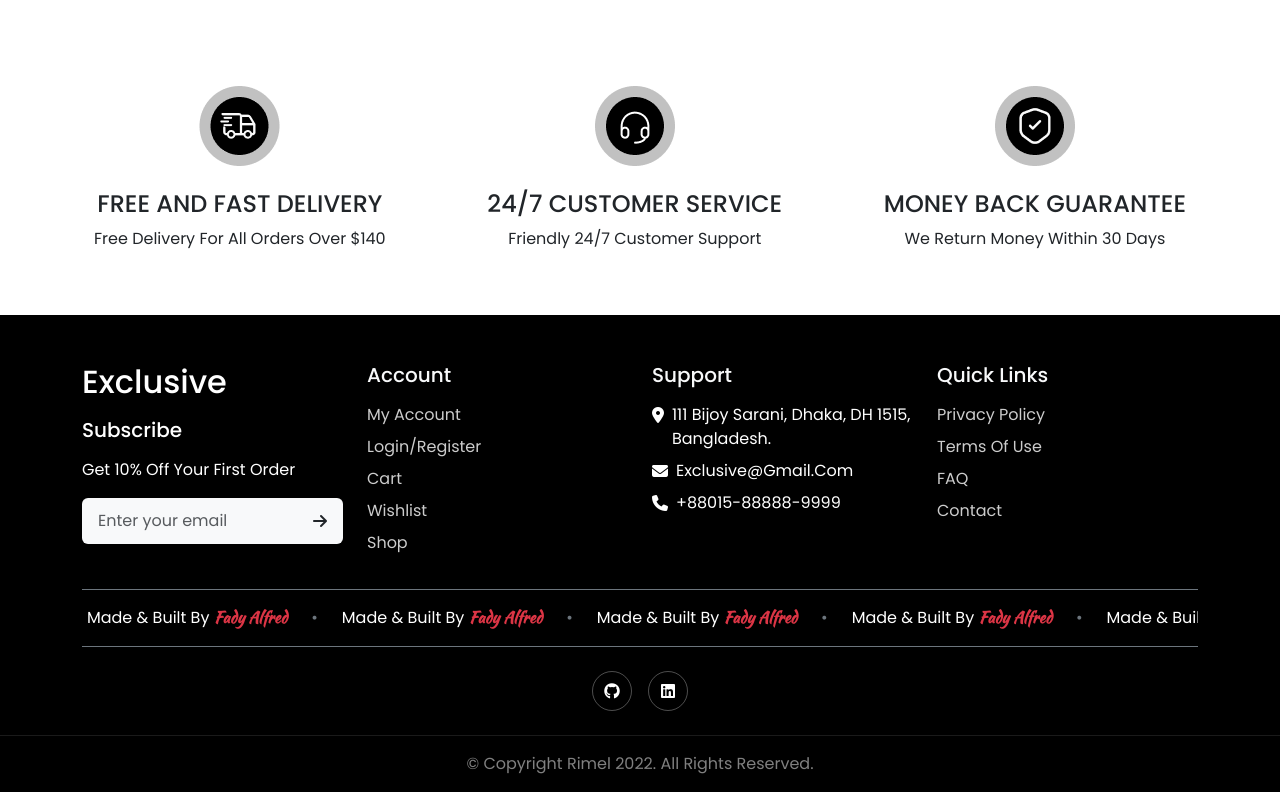
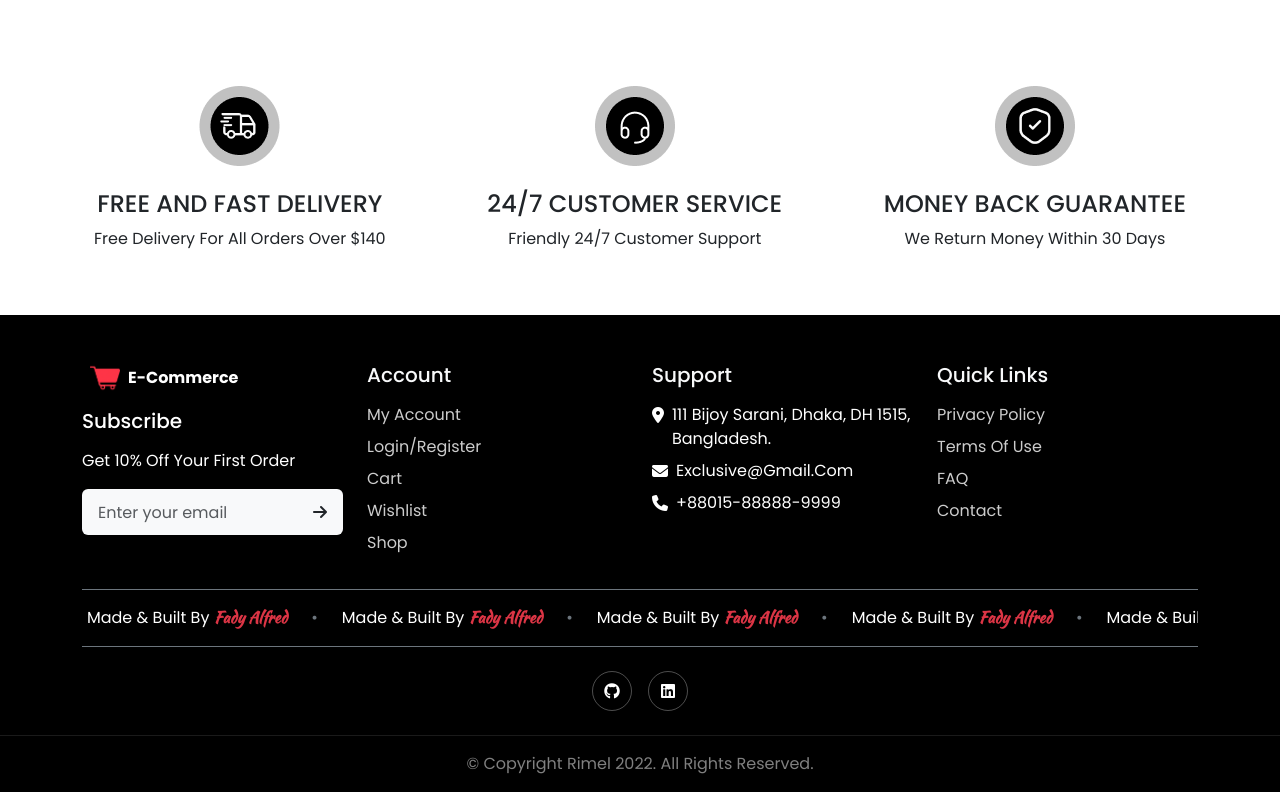
Before and after one commit to Fady7618/E-CommerceAngular, an Angular app: page / in a window 1280 px wide. Shown: the part 1077-1869 px from the top of the page. Built offline with nearby package versions, Linux system fonts and the light colour scheme; no server answers.

Commit message:
Logo added

```diff
--- a/src/app/shared/footer/footer.component.html
+++ b/src/app/shared/footer/footer.component.html
@@ -4,7 +4,10 @@
       <!-- Brand & Subscription Section -->
       <div class="col-12 col-sm-6 col-lg-3">
         <div class="footer-section">
-          <h2 class="mb-2">Exclusive</h2>
+          <a class="navbar-brand d-flex justify-content-center justify-content-md-start align-items-center" routerLink="/">
+            <img src="/logo.png" width="30" height="30" alt="logo" class="mx-2">
+            <b>E-Commerce</b>
+          </a>
           <h5 class="my-3">Subscribe</h5>
           <p class="mb-3">Get 10% off your first order</p>
           <div class="position-relative subscription-input">
```
